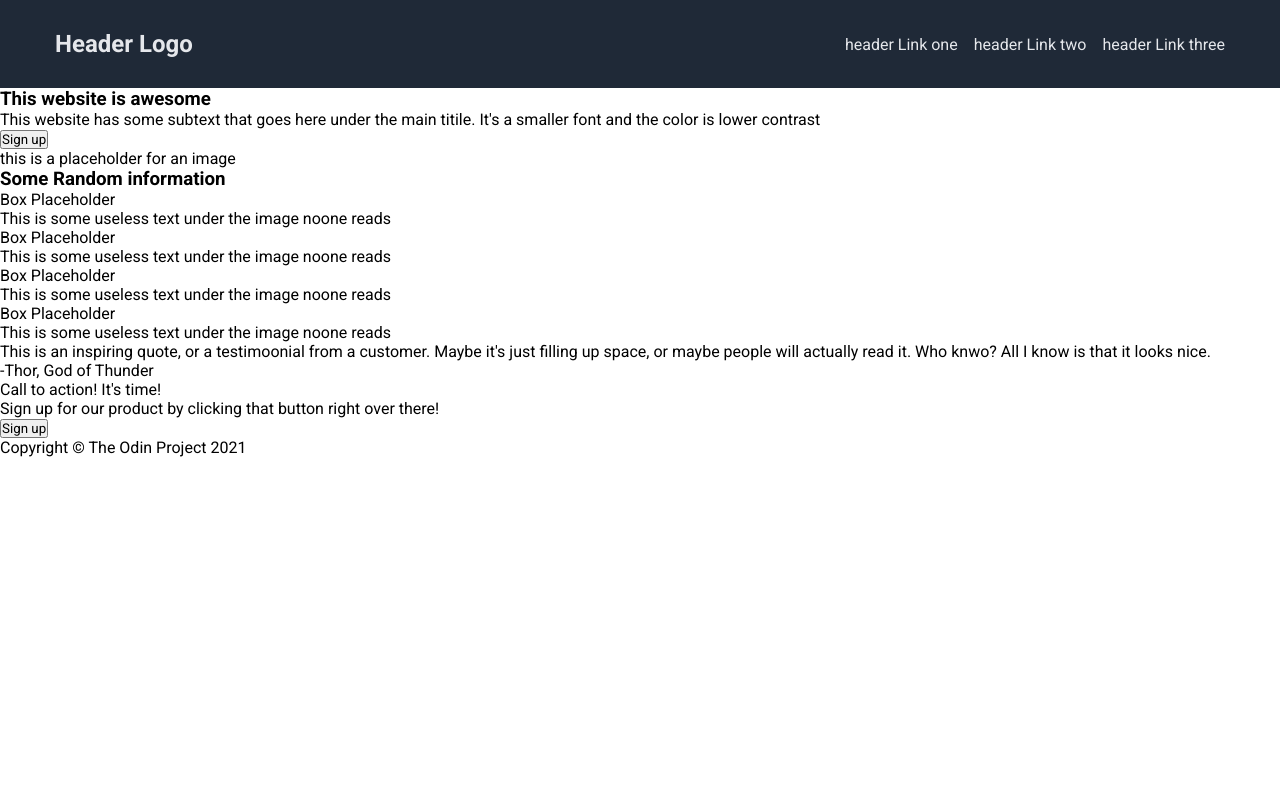
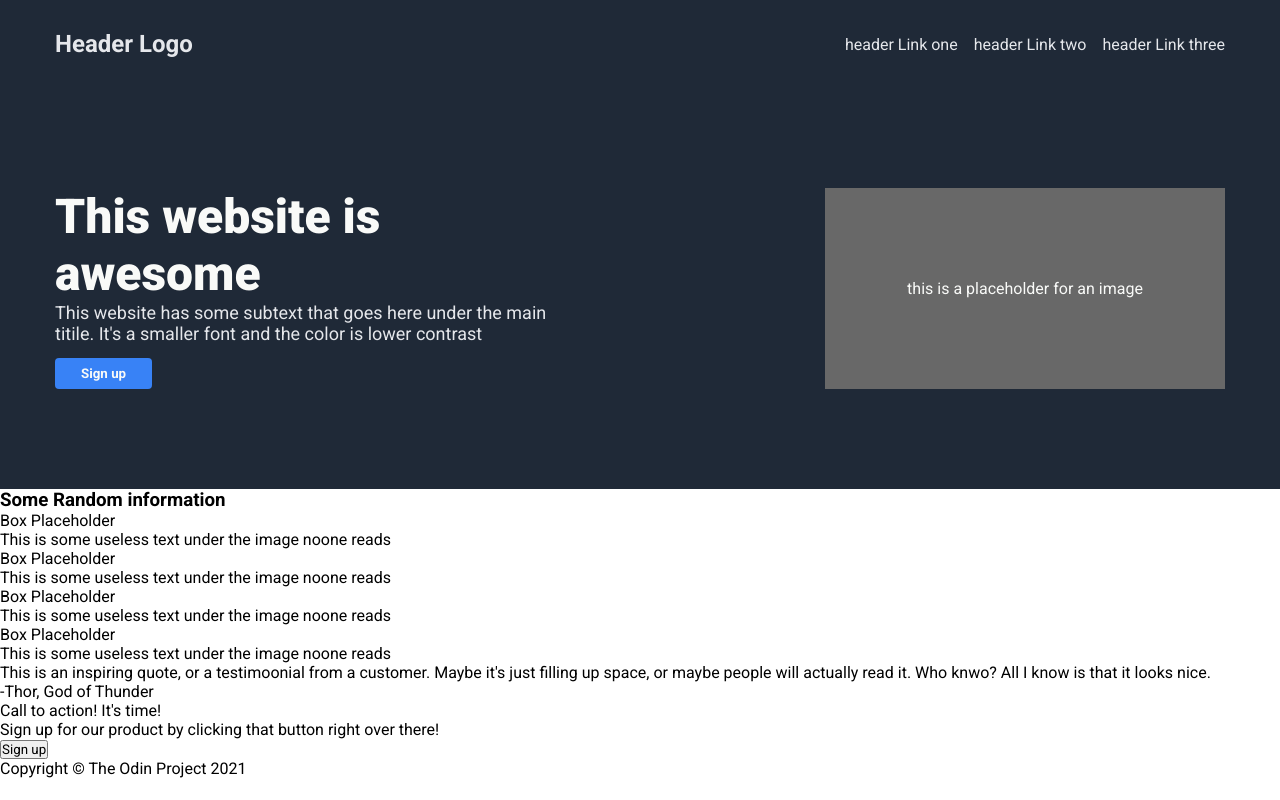
Before and after one commit to memoryIndex/flexProject, a plain HTML site: page index.html in a window 1280 px wide. Drawn offline with Linux system fonts and the light colour scheme.

Commit message:
add div-one CSS
HTML and CSS for div-one

```diff
--- a/index.html
+++ b/index.html
@@ -19,12 +19,15 @@
             </ul>
         </div>
 
-
         <!--div-one-->
-        <h3>This website is awesome</h3>
-        <p>This website has some subtext that goes here under the main titile. It's a smaller font and the color is lower contrast</p>
-        <button>Sign up</button>
-        <div>this is a placeholder for an image</div>
+        <div class="div-one">
+            <div class="d1-text-side">
+                <h3>This website is awesome</h3>
+                <p>This website has some subtext that goes here under the main titile. It's a smaller font and the color is lower contrast</p>
+                <button>Sign up</button>
+            </div>
+            <div class="d1-image">this is a placeholder for an image</div>
+        </div>
 
         <!--div-two-->
         <h3>Some Random information</h3>
--- a/styles.css
+++ b/styles.css
@@ -24,3 +24,47 @@ ul{
     font-size: 24px;
     font-weight: bold;
 }
+
+.div-one{
+    display: flex;
+    justify-content: space-between;
+    background-color:#1f2937;
+    color: #f9faf8;
+    gap: 40px;
+    padding: 100px 55px;
+}
+
+.d1-image{
+    display: flex;
+    justify-content: center;
+    align-items: center;
+    width: 400px;
+    height: 201px;
+    background-color: rgb(104, 104, 104);
+    flex-shrink: 0;
+}
+
+.d1-text-side h3{
+    font-size: 48px;
+    font-weight: 900;
+    display: flex;
+}
+
+.d1-text-side p{
+    margin-bottom: 14px;
+    color: #e5e7eb;
+    font-size: 18px;
+}
+
+.d1-text-side button{
+    background-color: #3882f6;
+    padding: 8px 26px;
+    border:none;
+    border-radius: 4px;
+    color:#f9faf8;
+    font-weight: bold;
+}
+
+.d1-text-side{
+    width: 500px;
+}
```
